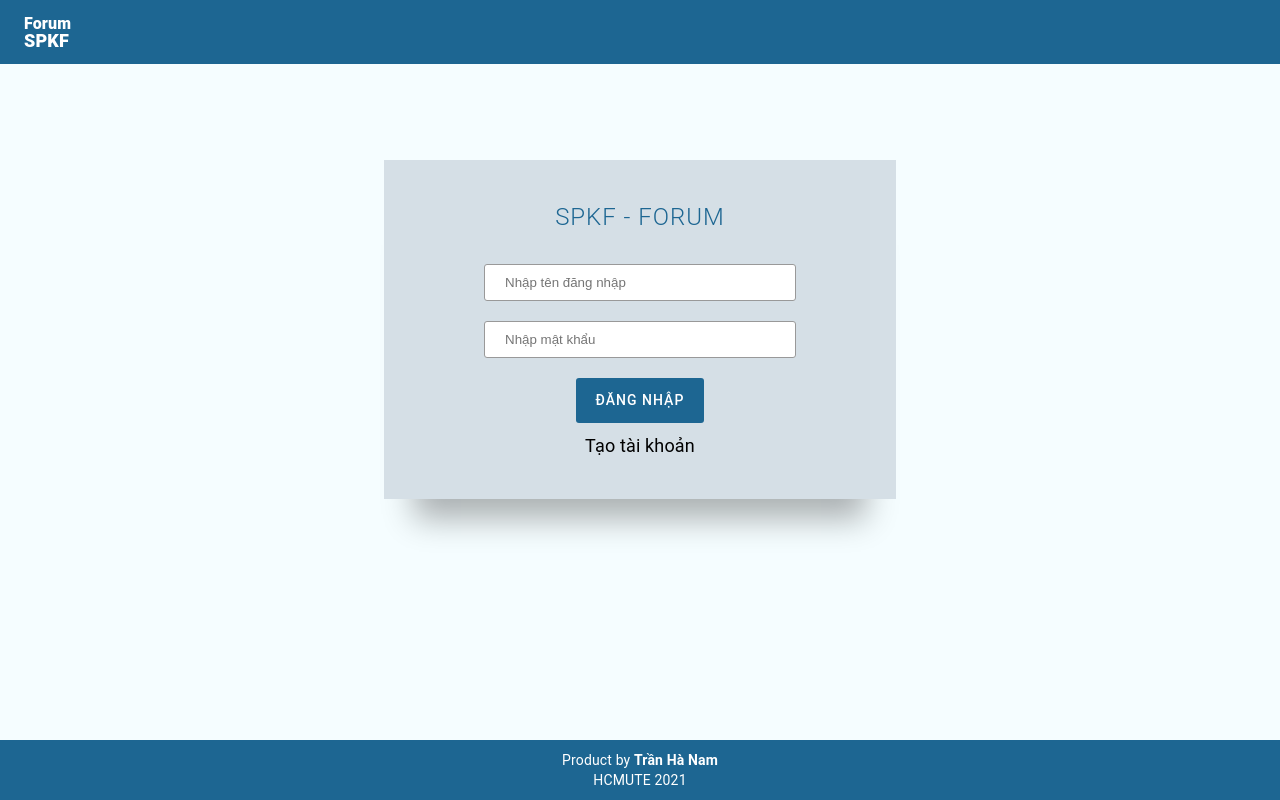
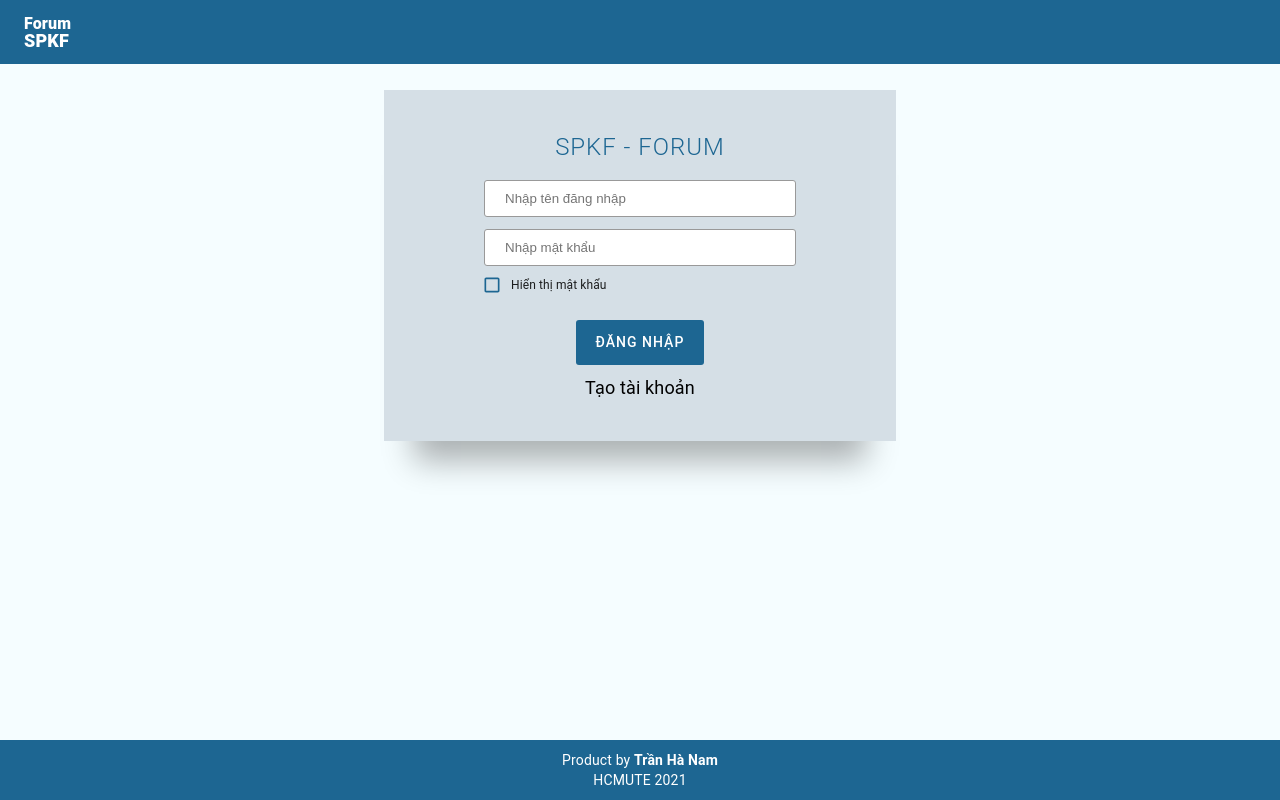
Before and after one commit to tranhanam19999/spkf-website, a Next.js app: page /login in a window 1280 px wide. Built offline with nearby package versions, Linux system fonts and the light colour scheme.

Commit message:
imp: form login, register

```diff
--- a/pages/login/Login.module.css
+++ b/pages/login/Login.module.css
@@ -11,7 +11,7 @@
     transform-origin: top left;
     -webkit-text-size-adjust: 100%;
     position: absolute;
-    top: 20%;
+    top: 90px;
     left: 30%;
     width: 40%;
     height: fit-content;
@@ -20,7 +20,7 @@
 .title {
     text-transform: uppercase;
     text-align: center;
-    margin-bottom: 30px;
+    margin-bottom: 16px;
     color: var(--primary-color);
     font-weight: 300;
     font-size: 24px;
@@ -43,14 +43,14 @@
     border-radius: 3px;
     display: block;
     width: 100%;
-    margin-top: 20px;
+    margin-top: 12px;
     box-sizing: border-box;
     outline: none;
 }
 
 button.loginButton {
     padding: 10px 20px;
-    margin-top: 20px;
+    margin-top: 16px;
     border-radius: 3px;
 
     text-transform: uppercase;
@@ -89,3 +89,15 @@ button.loginButton, button.loginButton:hover {
 .hidden {
     display: none;
 }
+
+.checkBox {
+    font-size: 12px
+}
+
+.checkBox.checkBox.checkBox > span:first-child {
+    color: var(--primary-color);
+}
+
+.checkBox.checkBox.checkBox > span:nth-child(2) {
+    font-size: 12px
+}
--- a/pages/login/index.js
+++ b/pages/login/index.js
@@ -6,6 +6,7 @@ import { Button } from '@material-ui/core';
 import { useDispatch, useSelector } from 'react-redux';
 import { loginUser, registerUser } from '../../store/user/userSlice';
 import { loginApi } from '../../api/user';
+import { Checkbox, FormControlLabel } from '@material-ui/core';
 
 export const loadingHome = async (ctx) => {
     let { loginInfo } = ctx.query;
@@ -38,13 +39,13 @@ export async function getServerSideProps(ctx) {
         ...value,
     };
 
-    if(props.isLogin) {
+    if (props.isLogin) {
         return {
             redirect: {
-              destination: '/home',
-              permanent: false,
-            }
-        }
+                destination: '/home',
+                permanent: false,
+            },
+        };
     }
 
     return { props };
@@ -55,6 +56,7 @@ export const LoginPage = (props) => {
     const dispatch = useDispatch();
     const { user } = useSelector((state) => state.user);
     const [isRegister, setIsRegister] = useState(false);
+    const [checkBox, setCheckBox] = useState(false);
 
     const loginForm = useForm();
     const submitForm = (form) => {
@@ -95,13 +97,24 @@ export const LoginPage = (props) => {
                             name="email"
                             placeholder="Nhập tên đăng nhập"
                             {...loginForm.register('email')}
+                            minLength="3"
+                            maxlength="20"
                         />
                         <input
-                            type="password"
+                            type={`${checkBox ? 'text' : 'password'}`}
                             className={styles.input}
                             name="password"
                             placeholder="Nhập mật khẩu"
                             {...loginForm.register('password')}
+                            minLength="3"
+                            maxlength="20"
+                        />
+                        <FormControlLabel
+                            control={<Checkbox size="small" />}
+                            label="Hiển thị mật khẩu"
+                            checked={checkBox}
+                            className={styles.checkBox}
+                            onClick={() => setCheckBox(!checkBox)}
                         />
                         <div className={styles.buttonWapper}>
                             <Button className={styles.loginButton} type="submit" form="login-form">
@@ -138,23 +151,40 @@ export const LoginPage = (props) => {
                             className={styles.input}
                             name="email"
                             placeholder="Nhập email"
+                            minLength="3"
+                            maxlength="20"
                             {...registerForm.register('email')}
                         />
                         <input
                             className={styles.input}
                             name="username"
                             placeholder="Nhập tên đăng nhập"
+                            minLength="3"
+                            maxlength="20"
                             {...registerForm.register('username')}
                         />
                         <input
                             type="password"
                             className={styles.input}
-                            name="password"
+                            type={`${checkBox ? 'text' : 'password'}`}
                             placeholder="Nhập mật khẩu"
+                            minLength="3"
+                            maxlength="20"
                             {...registerForm.register('password')}
                         />
+                        <FormControlLabel
+                            control={<Checkbox size="small" />}
+                            label="Hiển thị mật khẩu"
+                            checked={checkBox}
+                            className={styles.checkBox}
+                            onClick={() => setCheckBox(!checkBox)}
+                        />
                         <div className={styles.buttonWapper}>
-                            <Button className={styles.loginButton} type="submit" form="register-form">
+                            <Button
+                                className={styles.loginButton}
+                                type="submit"
+                                form="register-form"
+                            >
                                 Đăng kí
                             </Button>
                             <a className={styles.btnRegister} onClick={() => setIsRegister(false)}>
```
